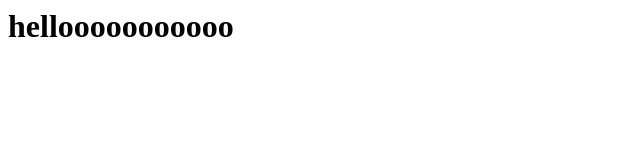
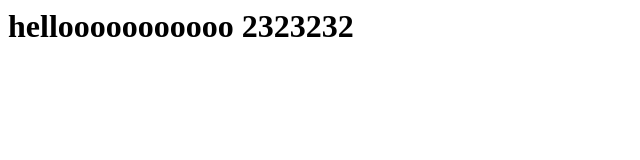
Before and after one commit to baobd2911/github_demo, a plain HTML site: page index.html in a window 1280 px wide. Shown: the whole page, without its empty margins (0-640 px from the left). Drawn offline with Linux system fonts and the light colour scheme.

Commit message:
Test bang tay

```diff
--- a/index.html
+++ b/index.html
@@ -1 +1 @@
-<h1>hellooooooooooo</h1>
+<h1>hellooooooooooo 2323232</h1>
```
